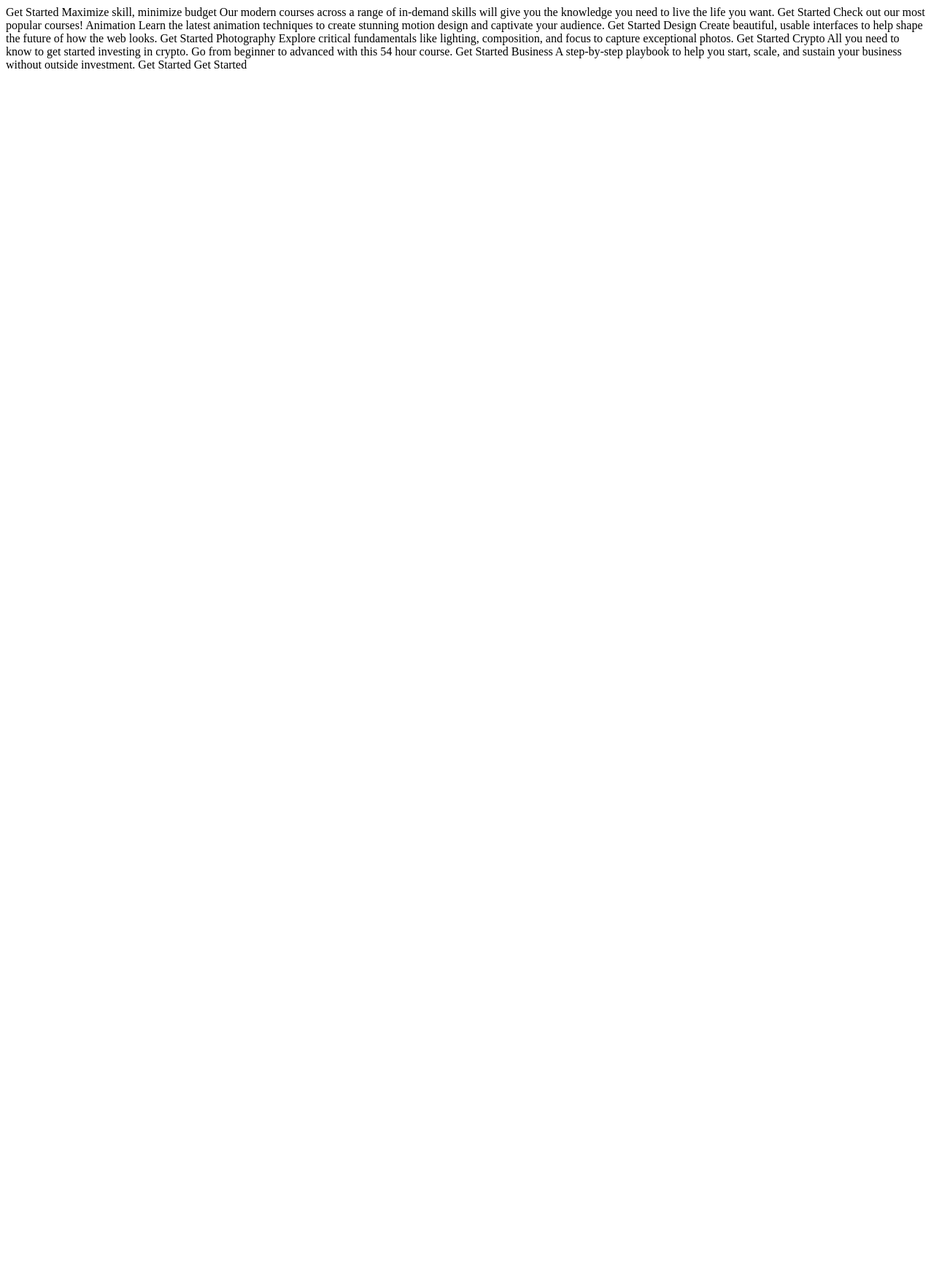
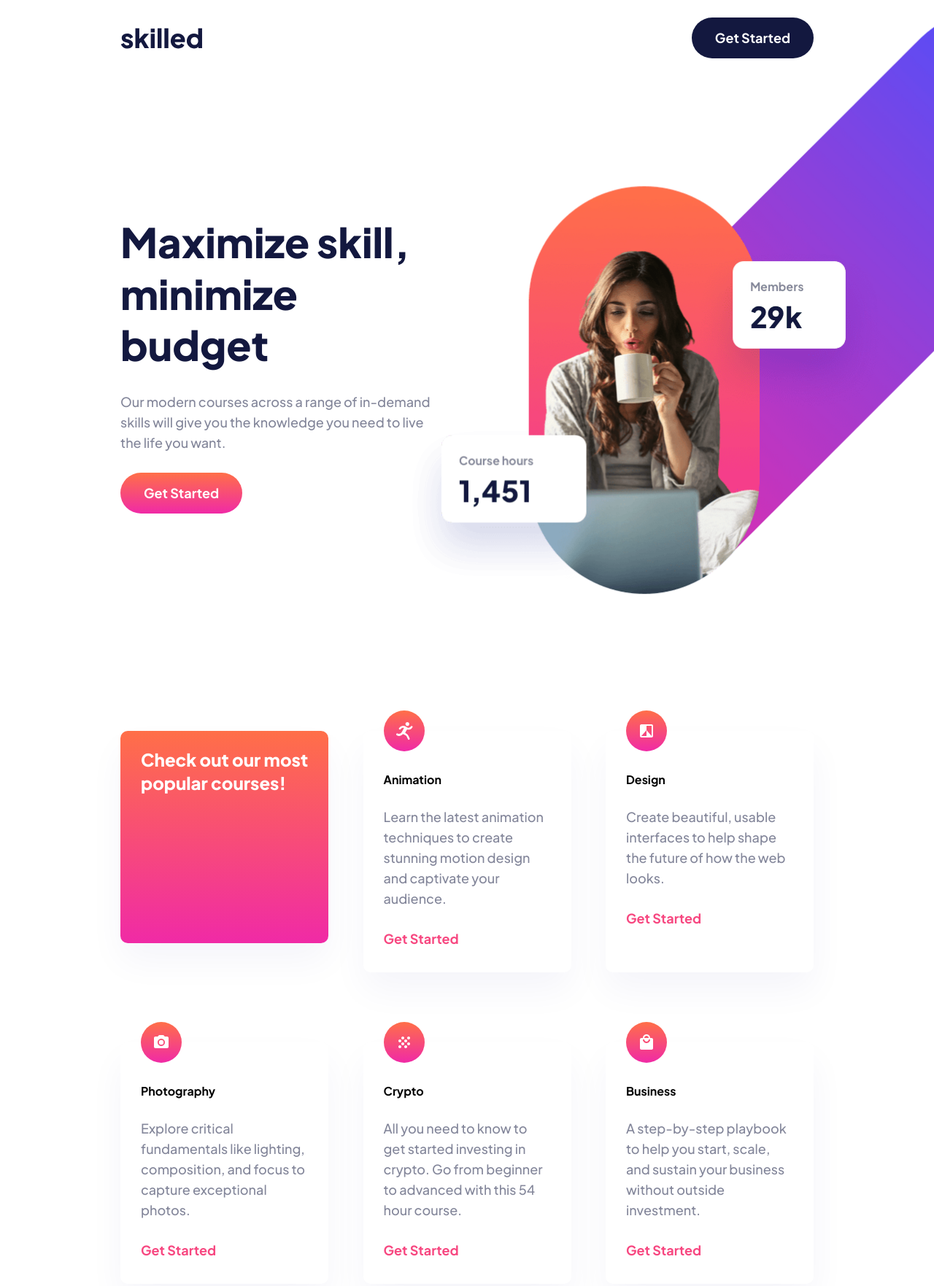
Before and after one commit to pcloverdevelopment/frontend-mentor-skilled-e-learning-landing-page, a plain HTML site: page src/index.html in a window 1280 px wide. Shown: the top 1763 px of the page at 73% size. Before the commit the page ends 800 px from the top, so only its background shows below. Drawn offline with Linux system fonts and the light colour scheme.

Commit message:
Finished up the landing page project

```diff
--- a/src/index.html
+++ b/src/index.html
@@ -1,52 +1,106 @@
 <!DOCTYPE html>
 <html lang="en">
+
 <head>
   <meta charset="UTF-8">
   <meta name="viewport" content="width=device-width, initial-scale=1.0">
 
   <link rel="icon" type="image/png" sizes="32x32" href="./assets/favicon-32x32.png">
 
+  <link rel="preconnect" href="https://fonts.googleapis.com">
+  <link rel="preconnect" href="https://fonts.gstatic.com" crossorigin>
+  <link href="https://fonts.googleapis.com/css2?family=Plus+Jakarta+Sans:wght@500;700;800&display=swap" rel="stylesheet">
+
+  <link rel="stylesheet" href="style.css">
+
   <title>Frontend Mentor | Skilled e-learning landing page</title>
 </head>
+
 <body>
-
-  Get Started
-
-  Maximize skill, minimize budget
-
+  <header>
+    <img src="./assets/logo-dark.svg" alt="Dark Logo">
+    <button class="button button_one">Get Started</button>
+  </header>
+  <main>
+    <section id="main_start_container">
+      <div id="main_start_child_one">
+        <h1 class="heading_xlarge">Maximize skill, minimize budget</h1>
+        <p class="text_medium">
           Our modern courses across a range of in-demand skills will give you the
           knowledge you need to live the life you want.
-
-  Get Started
-
+        </p>
+        <button class="button button_two">Get Started</button>
+      </div>
+      <div id="main_start_child_two">
+        <img
+          srcset="./assets/image-hero-mobile.png 768w,
+                  ./assets/image-hero-tablet.png 800w,
+                  ./assets/image-hero-desktop.png 1024w"
+          sizes="(max-width: 768px) 720px,
+                 (max-width: 800px) 800px,
+                 1024px"
+          src="./assets/image-hero-desktop.png"
+          alt="Statistics"
+        >
+      </div>
+     </section>
+    <section id="info_card_container">
+      <div class="info_card info_card_gradient_one_bg">
+        <h3 class="heading_medium">
           Check out our most popular courses!
-
-  Animation
+        </h3>
+      </div>
+      <div class="info_card">
+        <img src="./assets/icon-animation.svg" alt="Animation">
+        <h4 class="heading_small">Animation</h4>
+        <p class="text_medium">
           Learn the latest animation techniques to create stunning motion
           design and captivate your audience.
-  Get Started
-
-  Design
+        </p>
+        <a href="#" class="get_started_link">Get Started</a>
+      </div>
+      <div class="info_card">
+        <img src="./assets/icon-design.svg" alt="Design">
+        <h4 class="heading_small">Design</h4>
+        <p class="text_medium">
           Create beautiful, usable interfaces to help shape the future of
           how the web looks.
-  Get Started
-
-  Photography
+        </p>
+        <a href="#" class="get_started_link">Get Started</a>
+      </div>
+      <div class="info_card">
+        <img src="./assets/icon-photography.svg" alt="Photography">
+        <h4 class="heading_small">Photography</h4>
+        <p class="text_medium">
           Explore critical fundamentals like lighting, composition, and focus
           to capture exceptional photos.
-  Get Started
-
-  Crypto
+        </p>
+        <a href="#" class="get_started_link">Get Started</a>
+      </div>
+      <div class="info_card">
+        <img src="./assets/icon-crypto.svg" alt="Crypto">
+        <h4 class="heading_small">Crypto</h4>
+        <p class="text_medium">
           All you need to know to get started investing in crypto. Go from beginner
           to advanced with this 54 hour course.
-  Get Started
-
-  Business
+        </p>
+        <a href="#" class="get_started_link">Get Started</a>
+      </div>
+      <div class="info_card">
+        <img src="./assets/icon-business.svg" alt="Business">
+        <h4 class="heading_small">Business</h4>
+        <p class="text_medium">
           A step-by-step playbook to help you start, scale, and sustain your business
           without outside investment.
-  Get Started
+        </p>
+        <a href="#" class="get_started_link">Get Started</a>
+      </div>
+    </section>
+  </main>
+  <footer>
+    <img src="./assets/logo-light.svg" alt="Light Logo">
+    <button class="button button_three">Get Started</button>
+  </footer>
+</body>
 
-  Get Started
-
-</body>
 </html>
--- /dev/null
+++ b/src/style.css
@@ -0,0 +1,306 @@
+/* Robust universal border-box fix and root font size*/
+:root {
+  box-sizing: border-box;
+  font-size: 1em;
+
+}
+
+*,
+::before,
+::after {
+  box-sizing: inherit;
+  padding: 0;
+  margin: 0;
+}
+
+html,
+body {
+  overflow-x: hidden;
+}
+
+/* Header */
+header {
+  display: flex;
+  justify-content: space-between;
+  margin-bottom: 2.375em;
+  padding: 1em 1em 0 1em;
+}
+
+header img {
+  align-self: center;
+}
+
+header button {
+  align-self: center;
+}
+
+@media (min-width: 768px) and (max-width: 1024px) {
+  header {
+    padding: 1.5em 2.5em 6.1875em 2.5em;
+  }
+}
+
+@media (min-width: 1025px) {
+  header {
+    padding: 1.5em 10.3125em 11.125em 10.3125em;
+  }
+}
+
+/* Main */
+main {
+  padding: 0 1em;
+  margin-bottom: 5em;
+}
+
+#main_start_child_one {
+  margin-bottom: 2em;
+}
+
+#main_start_child_one p {
+  margin: 1.625em 0 1.5em 0;
+}
+
+.info_card {
+  border-radius: 0.625em;
+  box-shadow: 0px 25px 50px 0px #06168D0B;
+  position: relative;
+  padding: 3.5em 1.75em 2em 1.75em;
+  margin-top: 2.5em;
+}
+
+.info_card img {
+  position: absolute;
+  top: -1.75em;
+}
+
+.info_card p {
+  margin: 1.5em  0;
+}
+
+.info_card_gradient_one_bg {
+  color: #fff;
+  background: linear-gradient(#ff6f48,  #f02aa6);
+  padding: 1.5em 1.75em;
+  margin-bottom: 2.5em;
+}
+
+@media (max-width: 767px) {
+  #main_start_child_two img {
+    display: block;
+    margin: 0 auto;
+  }
+}
+
+@media (min-width: 768px) and (max-width: 1024px) {
+  main {
+    margin-bottom: 5.375em;
+    padding: 0 2.5em;
+  }
+
+  #main_start_container {
+    padding-bottom: 11.625em;
+    position: relative;
+  }
+
+  #main_start_child_one {
+    display: inline-block;
+    width: 55%;
+  }
+
+  #main_start_child_two {
+    position: absolute;
+    bottom: 6em;
+    right: -18em;
+    z-index: -1;
+  }
+
+  #main_start_child_two img {
+    max-height: 640px;
+  }
+
+  #info_card_container {
+    display: flex;
+    flex-flow: row wrap;
+    gap: 2em 0.625em;
+    justify-content: space-between;
+  }
+
+  .info_card {
+    border-radius: 0.9375em;
+    flex-basis: 48%;
+  }
+}
+
+@media (min-width: 1025px) {
+  main {
+    margin-bottom: 8.75em;
+    padding: 0 10.3125em;
+  }
+
+  #main_start_container {
+    padding-bottom: 14.125em;
+    position: relative;
+  }
+
+  #main_start_child_one {
+    display: inline-block;
+    width: 45%;
+  }
+
+  #main_start_child_two {
+    position: absolute;
+    bottom: 5em;
+    right: -30em;
+    z-index: -1;
+  }
+
+  #main_start_child_two img {
+    max-height: 936px;
+  }
+
+  #info_card_container {
+    display: flex;
+    flex-flow: row wrap;
+    justify-content: space-between;
+    gap: 3.5em 1.875em;
+  }
+
+  .info_card {
+    flex-basis: 30%;
+  }
+}
+
+/* Text */
+h1,
+h2,
+h3,
+h4,
+p,
+a,
+button {
+  font-family: 'Plus Jakarta Sans', sans-serif;
+}
+
+.heading_xlarge {
+  color: #13183f;
+  font-size: 2.5rem;
+  font-weight: 800;
+  line-height: 1.25 em;
+}
+
+.heading_medium {
+  font-size: 1.5em;
+  font-weight: 800;
+  line-height: 1.333em;
+}
+
+.text_medium {
+  color: #83869a;
+  font-size: 1em;
+  font-weight: 500;
+  line-height: 1.625em;
+}
+
+.get_started_link {
+  color: #f74780;
+  font-size: 1.125rem;
+  font-weight: 700;
+  line-height: 1.5556em;
+  text-decoration: none;
+}
+
+.get_started_link:hover {
+  color: #ffa7c3;
+}
+
+@media (min-width: 1025px) {
+  .heading_xlarge {
+    font-size: 3.5rem;
+    line-height: 1.26em;
+  }
+
+  .text_medium {
+    font-size: 1.125em;
+    line-height: 1.5556em;
+  }
+}
+
+/* Buttons */
+.button {
+  border: none;
+  border-radius: 1.75rem;
+  color: #fff;
+  cursor: pointer;
+  font-size: 1.0rem;
+  font-weight: 700;
+  line-height: 1.75em;
+  padding: 0.625em 1.5em;
+}
+
+.button_one {
+  background-color: #13183F;
+}
+
+.button_one:hover {
+  background-color: #666ca3;
+}
+
+.button_two {
+  background: linear-gradient(#ff6f48,  #f02aa6);
+}
+
+.button_two:hover {
+  opacity: .6;
+}
+
+.button_three {
+  background : linear-gradient(#4851ff, #f02aa6);
+}
+
+.button_three:hover {
+  opacity: .6;
+}
+
+@media (min-width: 768px) {
+
+}
+
+@media (min-width: 768px) and (max-width: 1024px) {
+
+}
+
+@media (min-width: 1025px) {
+  .button {
+    font-size: 1.125rem;
+    line-height: 1.555556em;
+    padding: 0.7778em 1.7778em;
+  }
+}
+
+/* Footer */
+footer {
+  background: #13183F;
+  display: flex;
+  justify-content: space-between;
+  padding: 2.25em 1em;
+}
+
+footer img {
+  align-self: center;
+}
+
+footer button {
+  align-self: center;
+}
+
+@media (min-width: 768px) and (max-width: 1024px) {
+  footer {
+    padding: 2.25em 2.5em;
+  }
+}
+
+@media (min-width: 1025px) {
+  footer {
+    padding: 2em 10.3125em;
+  }
+}
```
Lines whose indentation alone changed are shown as unchanged.
